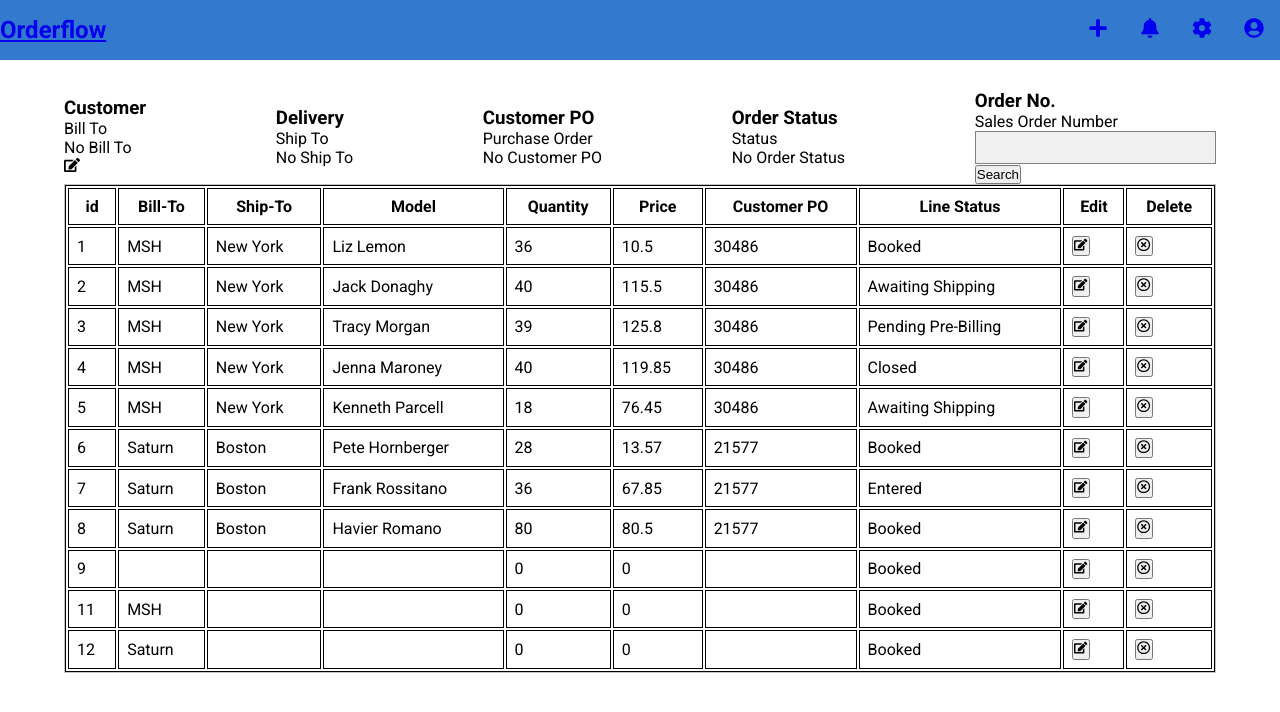
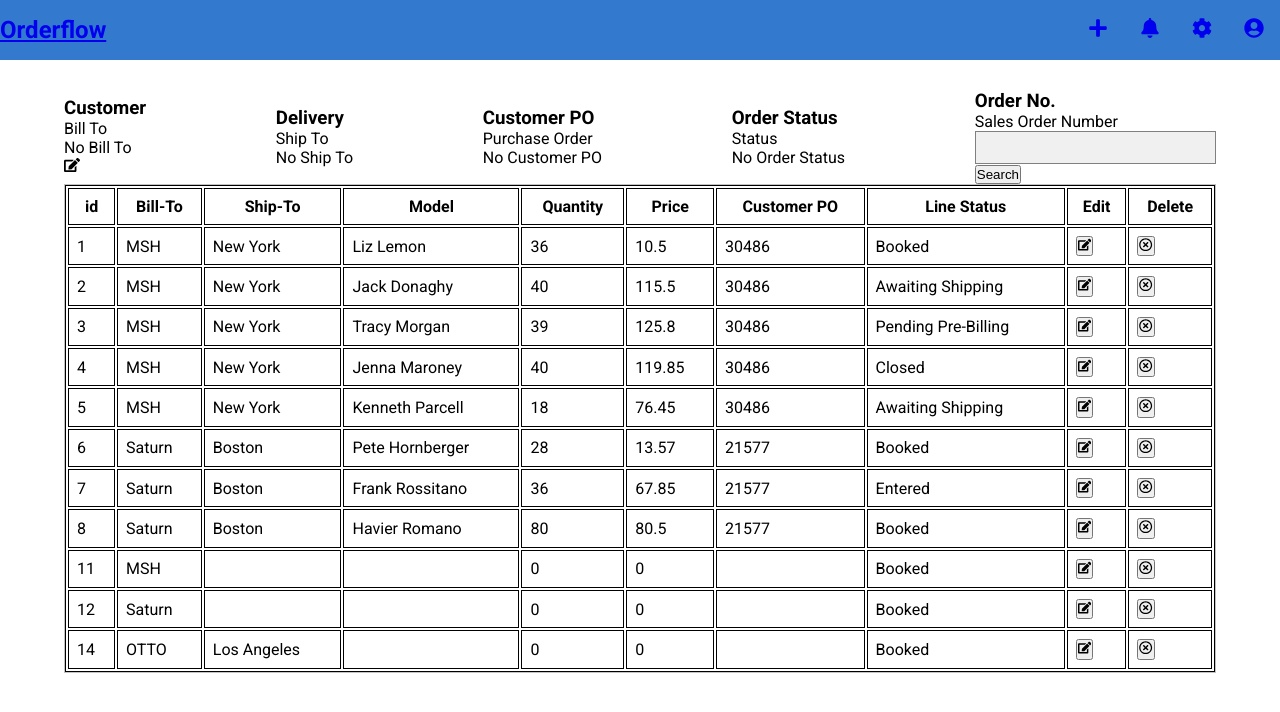
Before and after one commit to jcho-project/orderflow, a React (Create React App) app: page / in a window 1280 px wide. Shown: the top 712 px of the page. Built offline with nearby package versions, Linux system fonts and the light colour scheme; data requests are answered from the project's data file.

Commit message:
add interface between data from orderEdit to EditForm // require updateOrder functionality to interface data from EditForm

```diff
--- a/db.json
+++ b/db.json
@@ -97,17 +97,6 @@
       "selected": false
     },
     {
-      "bill-to": "",
-      "ship-to": "",
-      "model": "",
-      "quantity": 0,
-      "price": 0,
-      "order_status": "Booked",
-      "line_status": "Booked",
-      "customer_po": "",
-      "id": 9
-    },
-    {
       "bill-to": "MSH",
       "ship-to": "",
       "model": "",
@@ -128,6 +117,17 @@
       "line_status": "Booked",
       "customer_po": "",
       "id": 12
+    },
+    {
+      "bill-to": "OTTO",
+      "ship-to": "Los Angeles",
+      "model": "",
+      "quantity": 0,
+      "price": 0,
+      "order_status": "Booked",
+      "line_status": "Booked",
+      "customer_po": "",
+      "id": 14
     }
   ]
 }
--- a/src/components/orders/EditForm.jsx
+++ b/src/components/orders/EditForm.jsx
@@ -3,19 +3,19 @@ import OrderContext from "../../context/OrderContext"
 import { useNavigate } from "react-router-dom"
 
 function EditForm() {
-  const { addOrder, orderEdit, updateOrder } = useContext(OrderContext)
+  const { orderEdit, updateOrder } = useContext(OrderContext)
 
   const navigate = useNavigate()
 
   const initialValues = {
-    "bill-to": "",
-    "ship-to": "",
-    "model": "",
-    "quantity": 0,
-    "price": 0,
-    "order_status": "Booked",
-    "line_status": "Booked",
-    "customer_po": "",
+    "bill-to": orderEdit.item["bill-to"],
+    "ship-to": orderEdit.item["ship-to"],
+    "model": orderEdit.item["model"],
+    "quantity": orderEdit.item["quantity"],
+    "price": orderEdit.item["price"],
+    "order_status": orderEdit.item["order_status"],
+    "line_status": orderEdit.item["line_status"],
+    "customer_po": orderEdit.item["customer_po"],
   }
 
   const [values, setValues] = useState(initialValues)
@@ -23,9 +23,9 @@ function EditForm() {
   const handleSubmit = (e) => {
     e.preventDefault()
 
-    console.log(orderEdit)
+    console.log(e.target["bill-to"].value)
+    console.log(typeof(e.target))
 
-    addOrder(values)
     navigate("/")
   }
 
@@ -47,7 +47,7 @@ function EditForm() {
       <h2 className="title">Sales Order Entry</h2>
       <form onSubmit={handleSubmit}>
         <h4>Bill To</h4>
-        <select name="bill-to" value={orderEdit["bill-to"]} onChange={handleInputChange} >
+        <select name="bill-to" value={values["bill-to"]} onChange={handleInputChange} >
           <option value=""></option>
           <option value="MSH">MSH</option>
           <option value="Saturn">Saturn</option>
```
